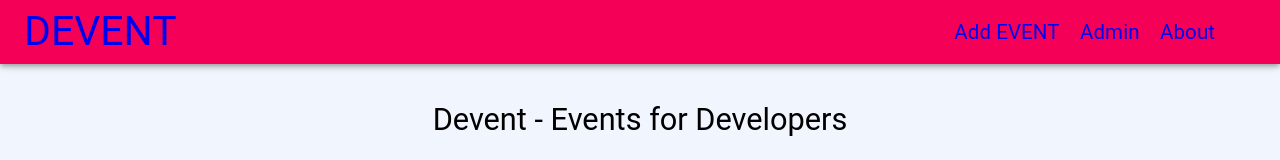
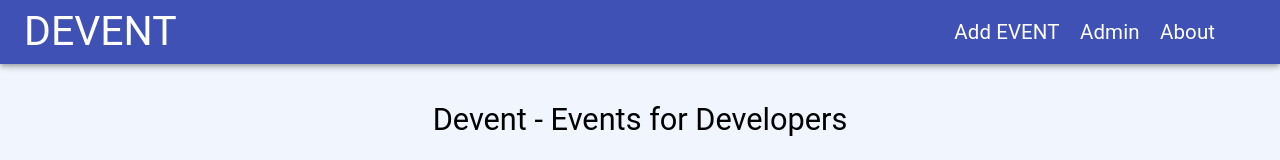
Before and after one commit to thenileshnj/Devent, a React (Create React App) app: page / in a window 1280 px wide. Shown: the top 160 px of the page. Built offline with nearby package versions, Linux system fonts and the light colour scheme; no server answers; the database is empty; the HTML template or start-up script is replaced by a standard one.

Commit message:
STYLE [REFACTOR]: basic style modification in topBar

```diff
--- a/src/components/TopBar.jsx
+++ b/src/components/TopBar.jsx
@@ -7,7 +7,7 @@ const useStyles = makeStyles({
     fontSize: "4rem",
   },
   navLinks: {
-    // color:"#fff",
+    color:"#fff",
   },
   navMenu: {
     width: "100vw",
@@ -30,7 +30,7 @@ const TopBar = () => {
   const classes = useStyles();
 
   return (
-    <AppBar color="secondary" position="fixed">
+    <AppBar color="primary" position="fixed">
       <Toolbar>
         <Typography color="inherit" variant="h3" className={classes.mainLogo}>
           <Link className={classes.navLinks} to="/">
```
